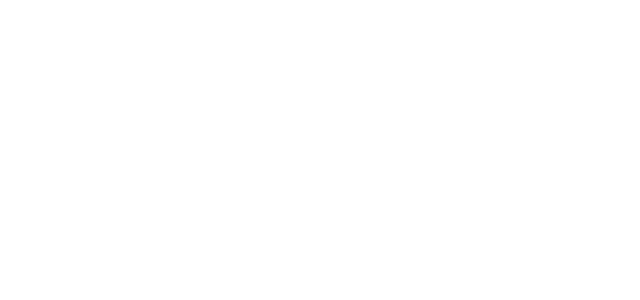
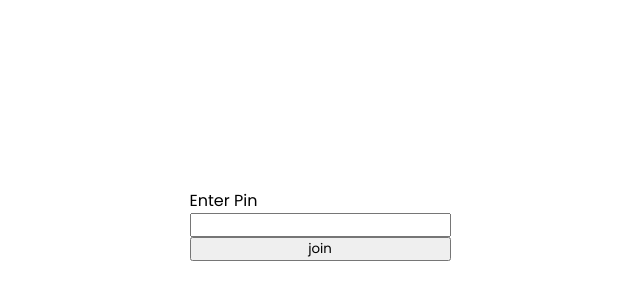
Before and after one commit to Moinshaikh15/kahoot-frontend, a React (Create React App) app: page /player in a window 1280 px wide. Before the commit this address had no page. Shown: the part 176-476 px from the top of the page, without its empty margins (320-960 px from the left). Built offline with nearby package versions, Linux system fonts and the light colour scheme.

Commit message:
on socket io

```diff
--- a/src/components/App.js
+++ b/src/components/App.js
@@ -12,6 +12,7 @@
 import { addSocket } from "../slices/userSlice";
 import Play from "./Play";
 import Room from "./Room";
+import Player from "./Player";
 export default function App() {
   let dispatch = useDispatch();
 
@@ -28,6 +29,7 @@
         <Route path="/play" element={<Play />} />
         <Route path="/quiz/:roomId" element={<Quiz />} />
         <Route path="/room" element={<Room />} />
+        <Route path="/player/" element={<Player />} />
       </Routes>
     </div>
   );
--- a/src/components/Play.jsx
+++ b/src/components/Play.jsx
@@ -25,6 +25,9 @@
       setRoomId(id);
     });
   }
+  socket?.on("member-joined", (data) => {
+    console.log(data);
+  });
 
   return (
     <div className="play">
--- /dev/null
+++ b/src/components/Player.jsx
@@ -0,0 +1,30 @@
+import React, { useRef } from "react";
+import { useSelector } from "react-redux";
+import { Socket } from "socket.io-client";
+
+export default function Player() {
+  let { socket } = useSelector((state) => state.user);
+  let ref = useRef();
+  socket?.on("valid", () => {
+    console.log("valid");
+    socket.emit("name", "Moin");
+  });
+  socket?.on("invalid", () => alert("invalid"));
+  socket?.on("member-joined", (data) => console.log(data));
+  return (
+    <div className="player">
+      <div className="player-id">
+        <label htmlFor="roomId">Enter Pin</label>
+        <input type="text" name="roomId" />
+        <button
+          onClick={() => {
+            console.log("clicked");
+            socket?.emit("joined", ref.current.value);
+          }}
+        >
+          join
+        </button>
+      </div>
+    </div>
+  );
+}
--- a/src/index.css
+++ b/src/index.css
@@ -179,7 +179,6 @@
   align-items: flex-start;
   gap: 10px;
   width: 70vw;
-
 }
 .kahoot-detail .ques-card {
   display: flex;
@@ -189,7 +188,7 @@
   padding: 5px;
   width: 100%;
 }
-.kahoot-detail .ques-card img{
+.kahoot-detail .ques-card img {
   width: 60px;
 }
 .kahoot-detail .options-container {
@@ -297,7 +296,6 @@
   flex-direction: column;
   align-items: center;
   gap: 10px;
-
 }
 .quiz .option {
   display: flex;
@@ -318,14 +316,27 @@
 }
 
 /* play */
-.play{
+.play {
   padding: 10px;
   display: flex;
   flex-direction: column;
   justify-content: center;
   align-items: center;
 }
-.play .room-id{
+.play .room-id {
   display: flex;
   gap: 10px;
 }
+
+/* player */
+.player {
+  width: 100%;
+  min-height: 100vh;
+  display: flex;
+  justify-content: center;
+  align-items: center;
+}
+.player .player-id {
+  display: flex;
+  flex-direction: column;
+}
```
